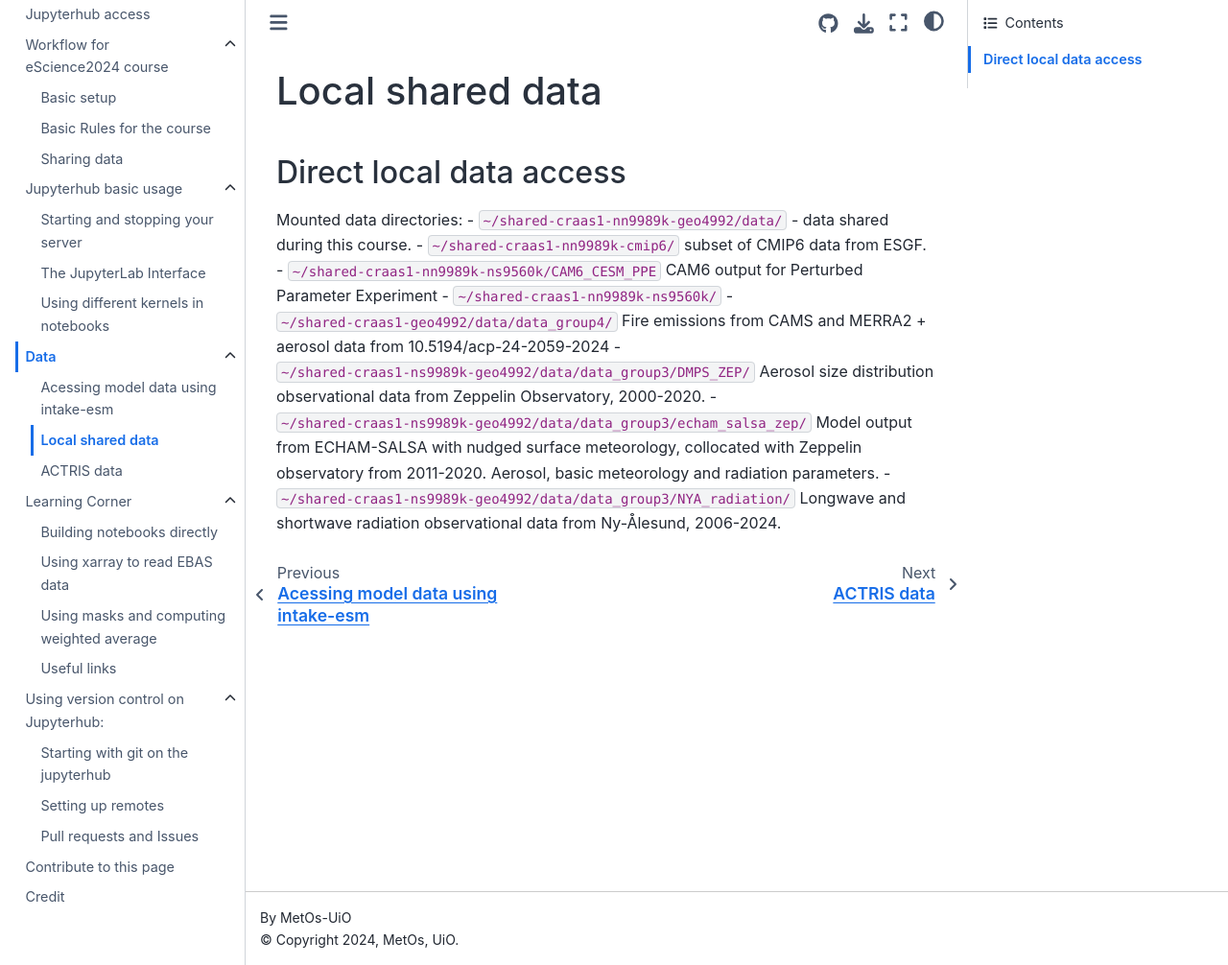
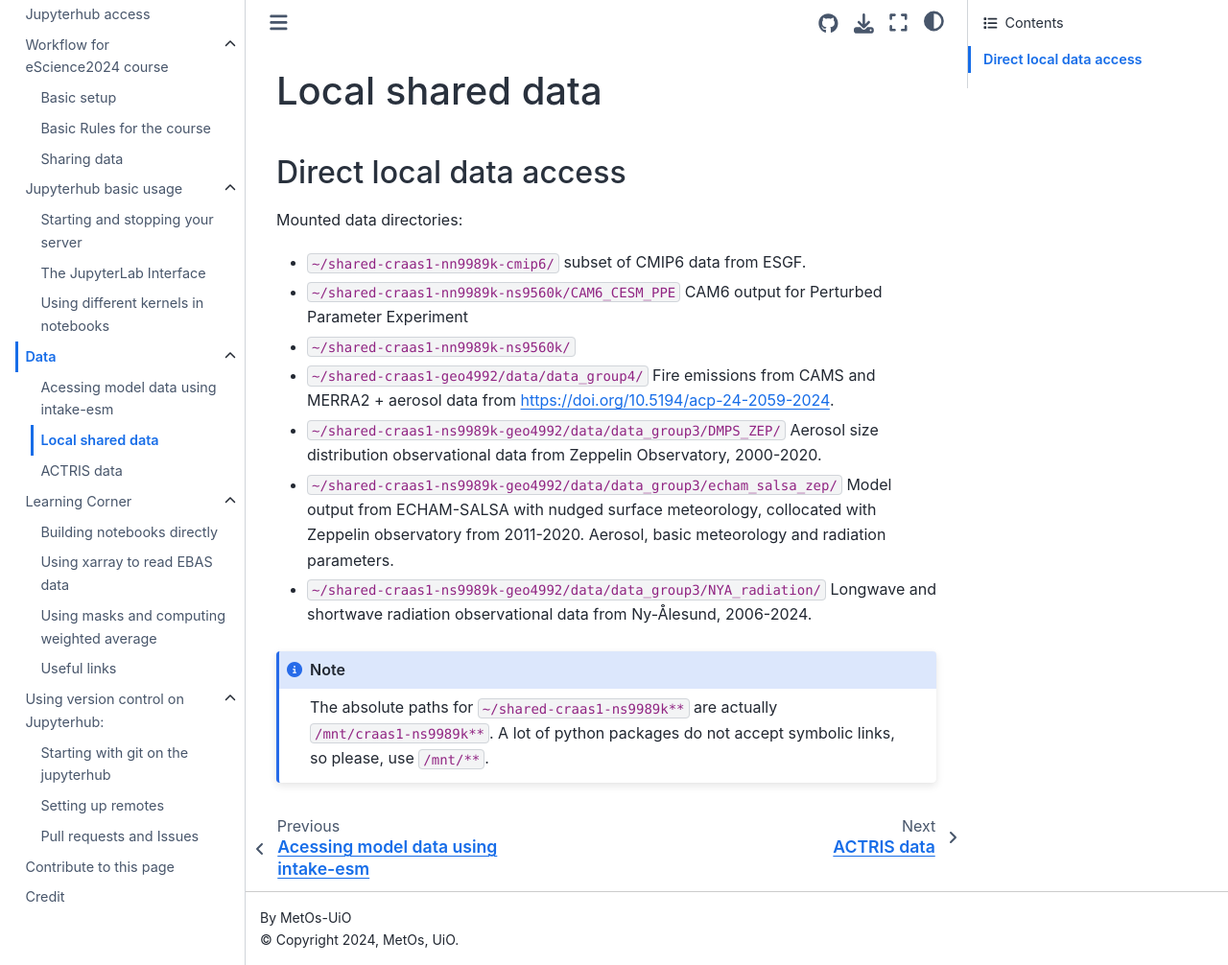
Before and after one commit to MetOs-UiO/eScience2024, a Sphinx documentation site: the page built from docs/data/local-data.rst, in a window 1280 px wide and 1006 px high. Shown: the whole window at 96% size. Built offline with Sphinx 7.4.7 and the Sphinx Book theme 1.1.4, drawn with Linux system fonts in a browser that asks for light colours.

Commit message:
fix formatting and add note

```diff
--- a/docs/data/local-data.rst
+++ b/docs/data/local-data.rst
@@ -5,11 +5,21 @@ Direct local data access
 ~~~~~~~~~~~~~~~~~~~~~~~~
 
 Mounted data directories:
-- ``~/shared-craas1-nn9989k-geo4992/data/`` - data shared during this course.
+
 - ``~/shared-craas1-nn9989k-cmip6/`` subset of CMIP6 data from ESGF.
+
 - ``~/shared-craas1-nn9989k-ns9560k/CAM6_CESM_PPE`` CAM6 output for Perturbed Parameter Experiment
+
 - ``~/shared-craas1-nn9989k-ns9560k/``
-- ``~/shared-craas1-geo4992/data/data_group4/`` Fire emissions from CAMS and MERRA2 + aerosol data from 10.5194/acp-24-2059-2024
+
+- ``~/shared-craas1-geo4992/data/data_group4/`` Fire emissions from CAMS and MERRA2 + aerosol data from `<https://doi.org/10.5194/acp-24-2059-2024>`_.
+
 - ``~/shared-craas1-ns9989k-geo4992/data/data_group3/DMPS_ZEP/`` Aerosol size distribution observational data from Zeppelin Observatory, 2000-2020.
+
 - ``~/shared-craas1-ns9989k-geo4992/data/data_group3/echam_salsa_zep/`` Model output from ECHAM-SALSA with nudged surface meteorology, collocated with Zeppelin observatory from 2011-2020. Aerosol, basic meteorology and radiation parameters.
+
 - ``~/shared-craas1-ns9989k-geo4992/data/data_group3/NYA_radiation/`` Longwave and shortwave radiation observational data from Ny-Ålesund, 2006-2024.
+
+.. note::
+
+  The absolute paths for ``~/shared-craas1-ns9989k**`` are actually ``/mnt/craas1-ns9989k**``. A lot of python packages do not accept symbolic links, so please, use ``/mnt/**``.
```
